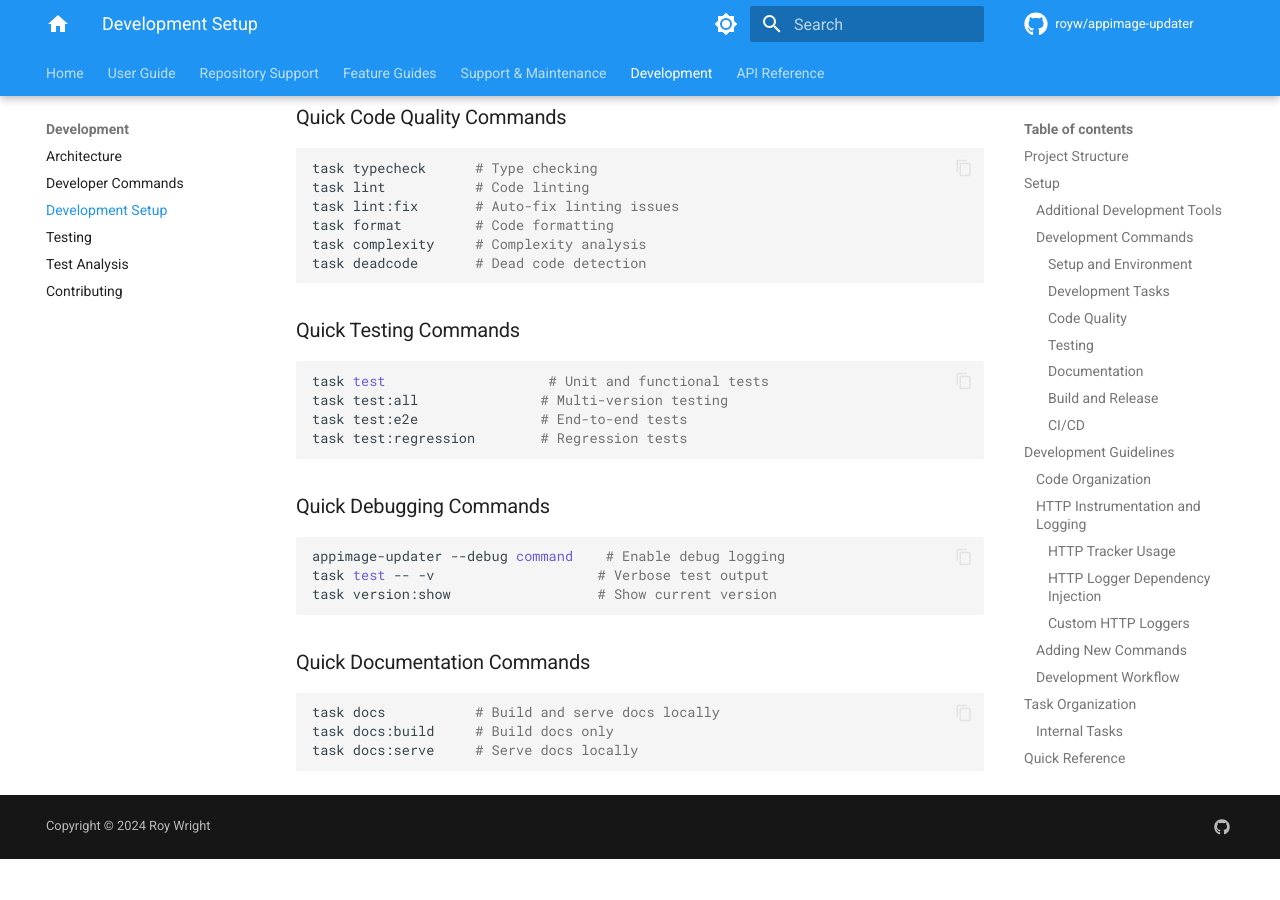
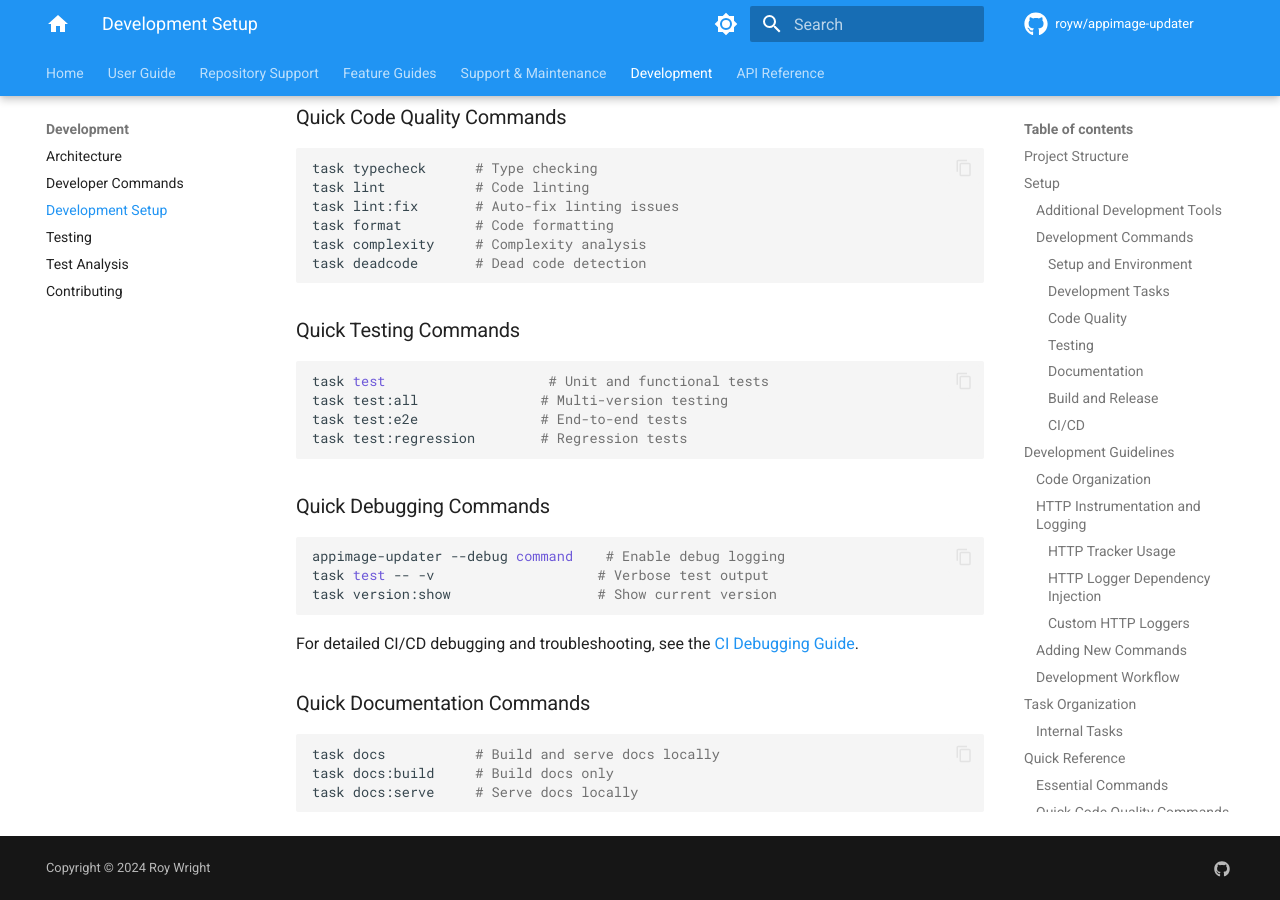
Before and after one commit to royw/appimage-updater, an MkDocs documentation site: the page built from docs/development.md, in a window 1280 px wide and 900 px high, scrolled down 6679 px. Built offline with MkDocs 1.6.1 and Material for MkDocs 9.7.7, drawn with Linux system fonts in a browser that asks for light colours; comment, search, counter and statistics services are not loaded; before the commit the page ends 7538 px from its top, so only the background shows below that.

Commit message:
docs: Add reference to CI debugging guide in development.md
- Added link to ci-debugging.md in Quick Debugging Commands section
- Helps developers find CI/CD troubleshooting resources

````diff
--- a/docs/development.md
+++ b/docs/development.md
@@ -341,6 +341,8 @@ task test -- -v                    # Verbose test output
 task version:show                  # Show current version
 ```
 
+For detailed CI/CD debugging and troubleshooting, see the [CI Debugging Guide](ci-debugging.md).
+
 ### Quick Documentation Commands
 
 ```bash
````
